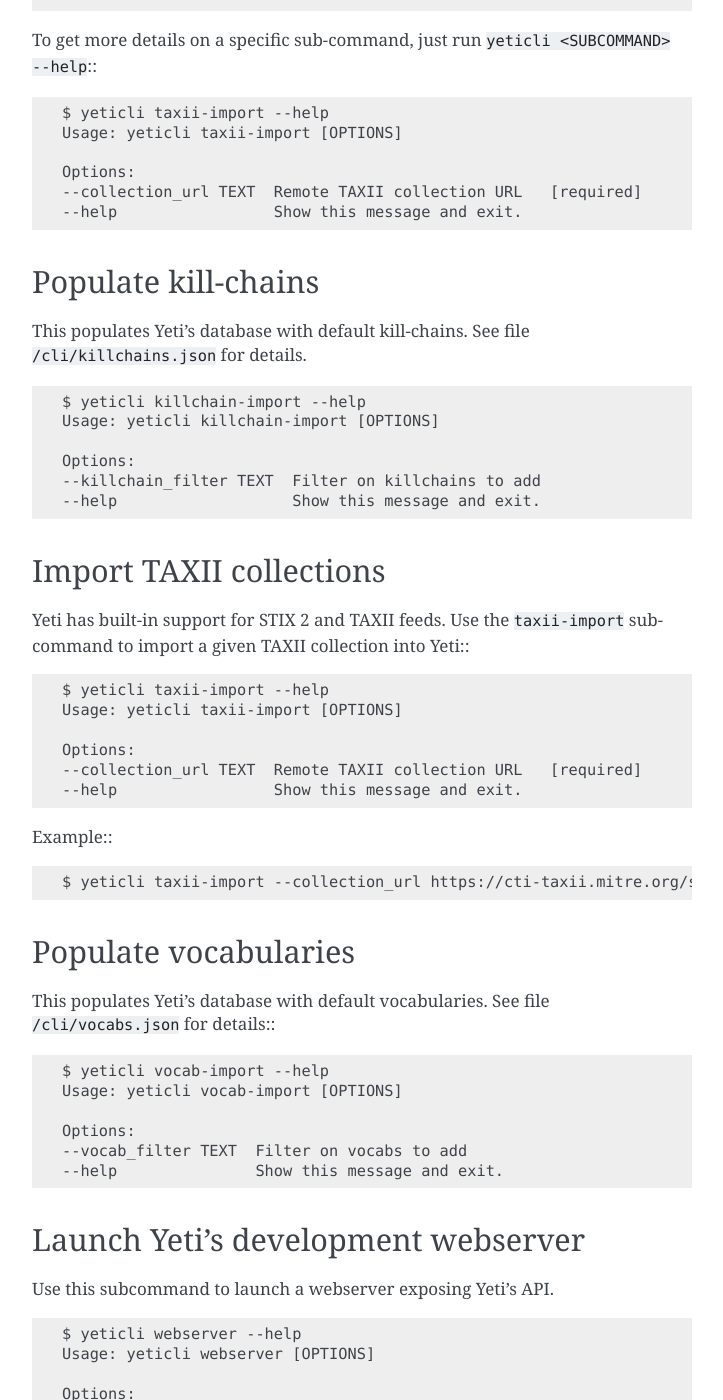
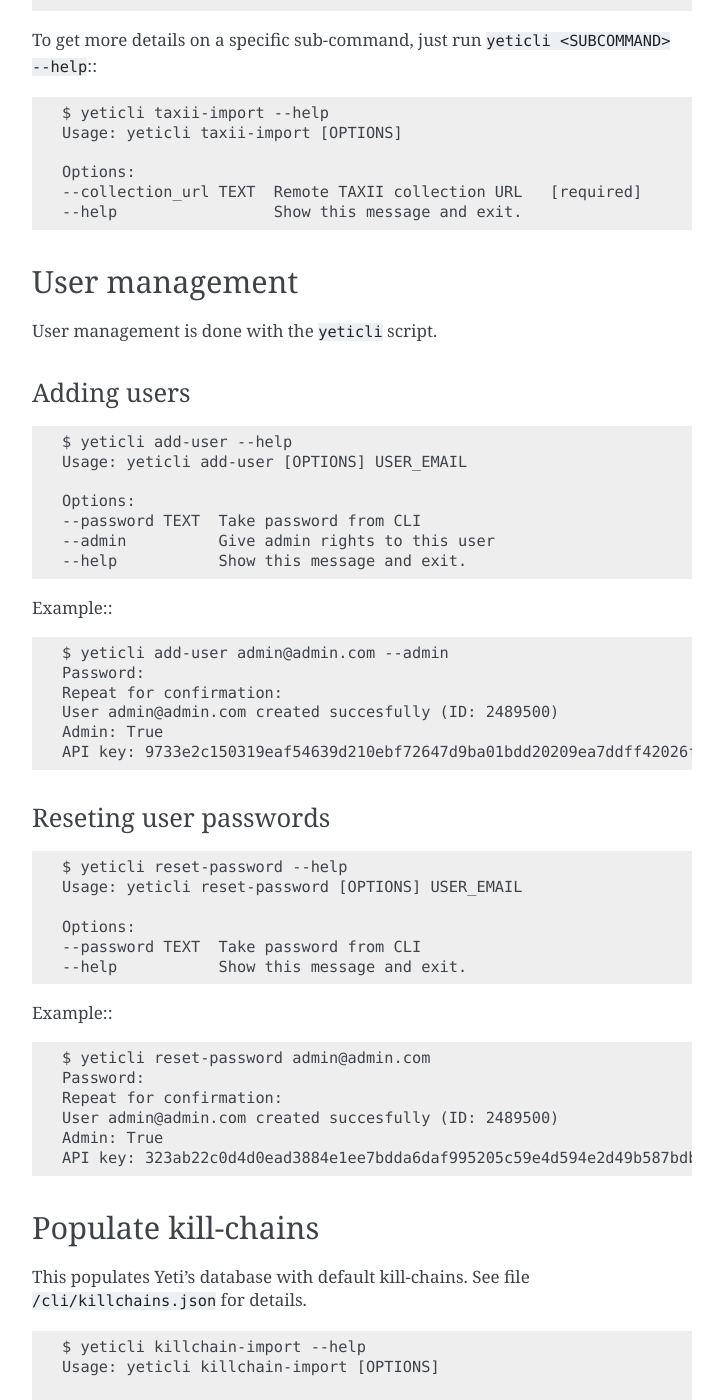
Before and after one commit to yeti-platform/TibetanBrownBear, a Sphinx documentation site: the page built from docs/cli.md, in a window 1280 px wide and 1400 px high, scrolled down 817 px. Shown: the whole window, without its empty margins (388-1111 px from the left). Built offline with Sphinx 7.4.7, drawn with Linux system fonts in a browser that asks for light colours; some of the changed text lies outside the part shown.

Commit message:
Update doc

```diff
--- a/docs/cli.md
+++ b/docs/cli.md
@@ -6,7 +6,7 @@ common tasks that leverage Yeti's HTTP API.
 ## Installation
 
 Running `pipenv --install` automatically installs `yeticli` in your
-`$PATH`. `yeticli` is just a shorthand to the `/cli/yetictl.py` script::
+`$PATH`. `yeticli` is just a shorthand to the `cli/yetictl.py` script::
 
     $ yeticli --help
     Usage: yeticli [OPTIONS] COMMAND [ARGS]...
@@ -41,6 +41,46 @@ To get more details on a specific sub-command, just run `yeticli <SUBCOMMAND> --
     --collection_url TEXT  Remote TAXII collection URL   [required]
     --help                 Show this message and exit.
 
+## User management
+
+User management is done with the `yeticli` script.
+
+### Adding users
+
+    $ yeticli add-user --help
+    Usage: yeticli add-user [OPTIONS] USER_EMAIL
+
+    Options:
+    --password TEXT  Take password from CLI
+    --admin          Give admin rights to this user
+    --help           Show this message and exit.
+
+Example::
+
+    $ yeticli add-user admin@admin.com --admin
+    Password:
+    Repeat for confirmation:
+    User admin@admin.com created succesfully (ID: 2489500)
+    Admin: True
+    API key: 9733e2c150319eaf54639d210ebf72647d9ba01bdd20209ea7ddff42026f7417
+
+### Reseting user passwords
+
+    $ yeticli reset-password --help
+    Usage: yeticli reset-password [OPTIONS] USER_EMAIL
+
+    Options:
+    --password TEXT  Take password from CLI
+    --help           Show this message and exit.
+
+Example::
+
+    $ yeticli reset-password admin@admin.com
+    Password:
+    Repeat for confirmation:
+    User admin@admin.com created succesfully (ID: 2489500)
+    Admin: True
+    API key: 323ab22c0d4d0ead3884e1ee7bdda6daf995205c59e4d594e2d49b587bdb407d
 
 ## Populate kill-chains
 
```
Also changed, not shown: docs/development-environment.md (+33 -1 lines).
